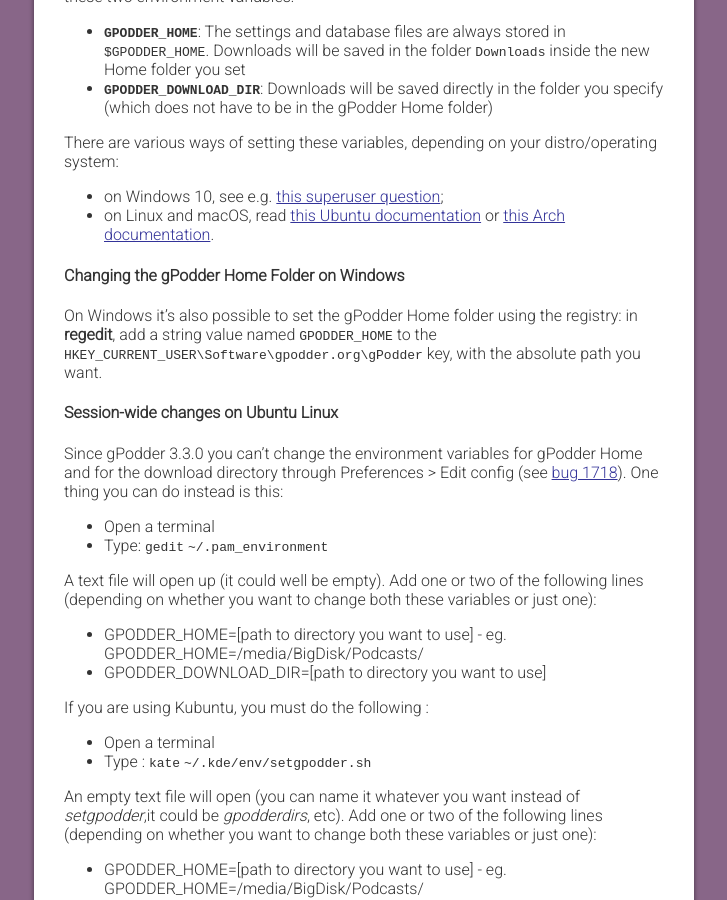
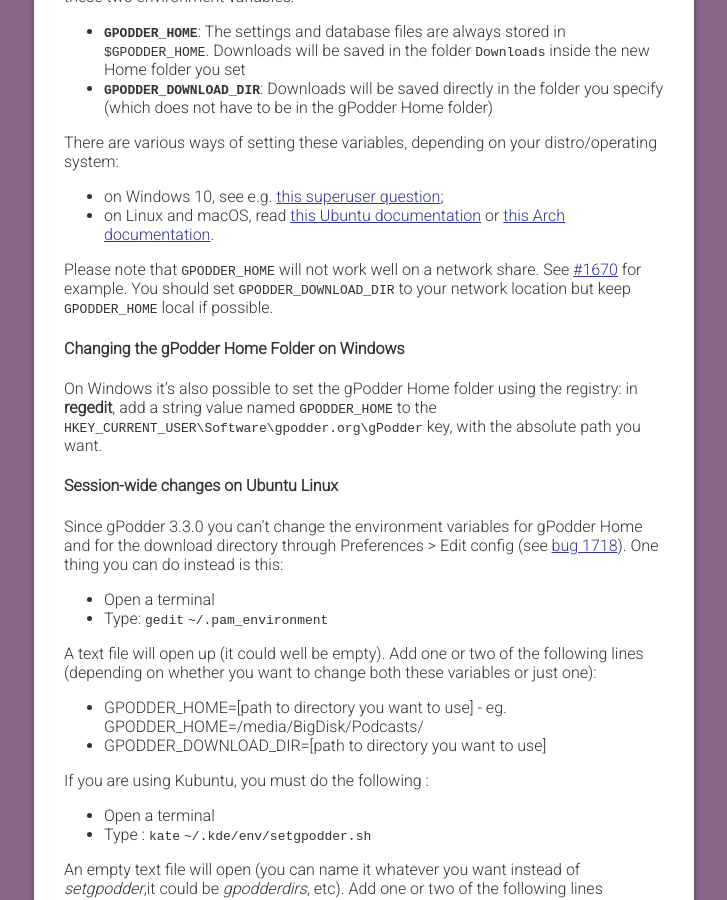
Before and after one commit to gpodder/gpodder.github.io, a Jekyll site: the page built from docs/user-manual.md, in a window 1280 px wide and 900 px high, scrolled down 13058 px. Shown: the whole window, without its empty margins (276-1003 px from the left). Built offline with Jekyll 4.4.1, drawn with Linux system fonts in a browser that asks for light colours; our own code applies the rules of GitHub Pages for plain Markdown files.

Commit message:
note about GPODDER_HOME on network
Closes https://github.com/gpodder/gpodder/issues/1670

```diff
--- a/docs/user-manual.md
+++ b/docs/user-manual.md
@@ -401,6 +401,10 @@
  - on Windows 10, see e.g. [this superuser question](https://superuser.com/a/949577);
  - on Linux and macOS, read [this Ubuntu documentation](https://help.ubuntu.com/community/EnvironmentVariables) or [this Arch documentation](https://wiki.archlinux.org/title/environment_variables).
 
+Please note that `GPODDER_HOME` will not work well on a network share.
+See [#1670](https://github.com/gpodder/gpodder/issues/1670) for example.
+You should set `GPODDER_DOWNLOAD_DIR` to your network location but keep `GPODDER_HOME` local if possible.
+
 
 #### Changing the gPodder Home Folder on Windows
 
```
